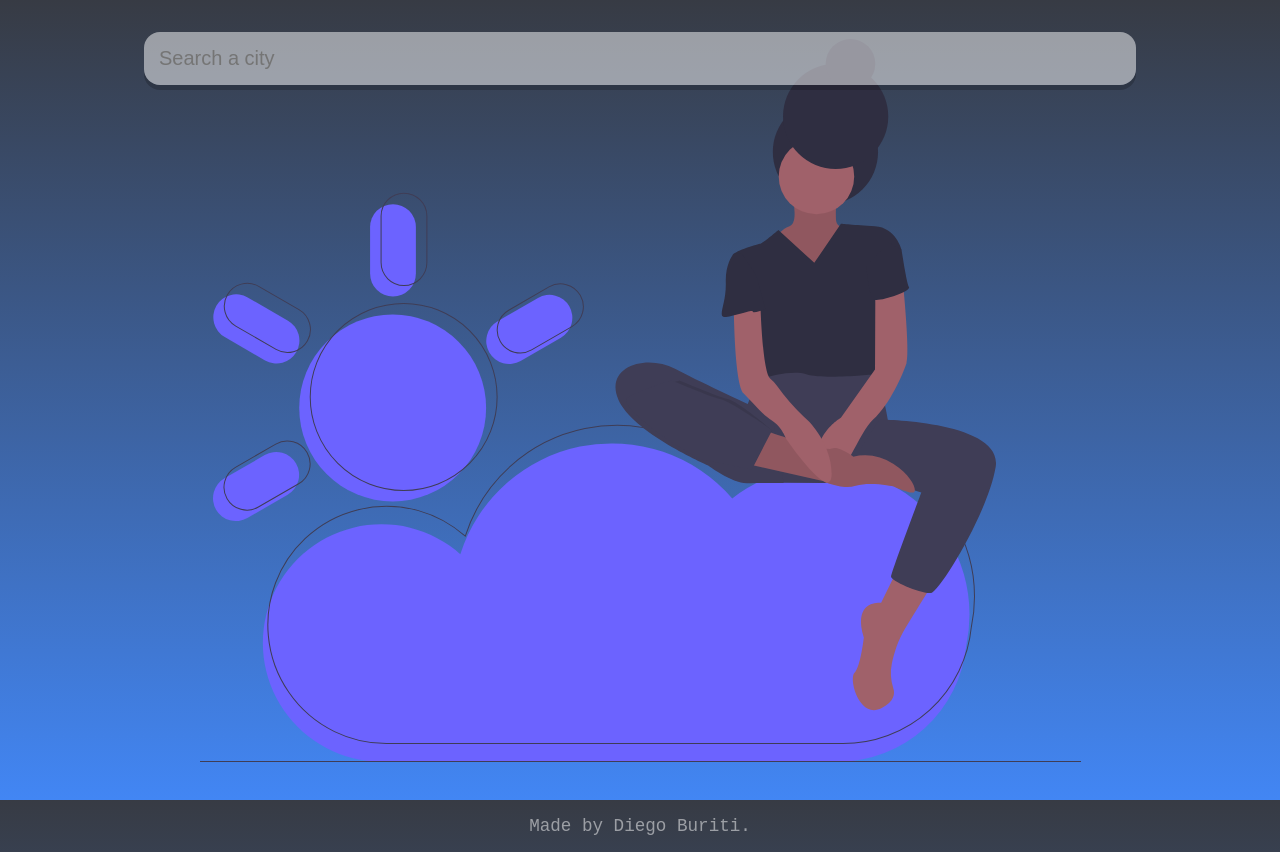
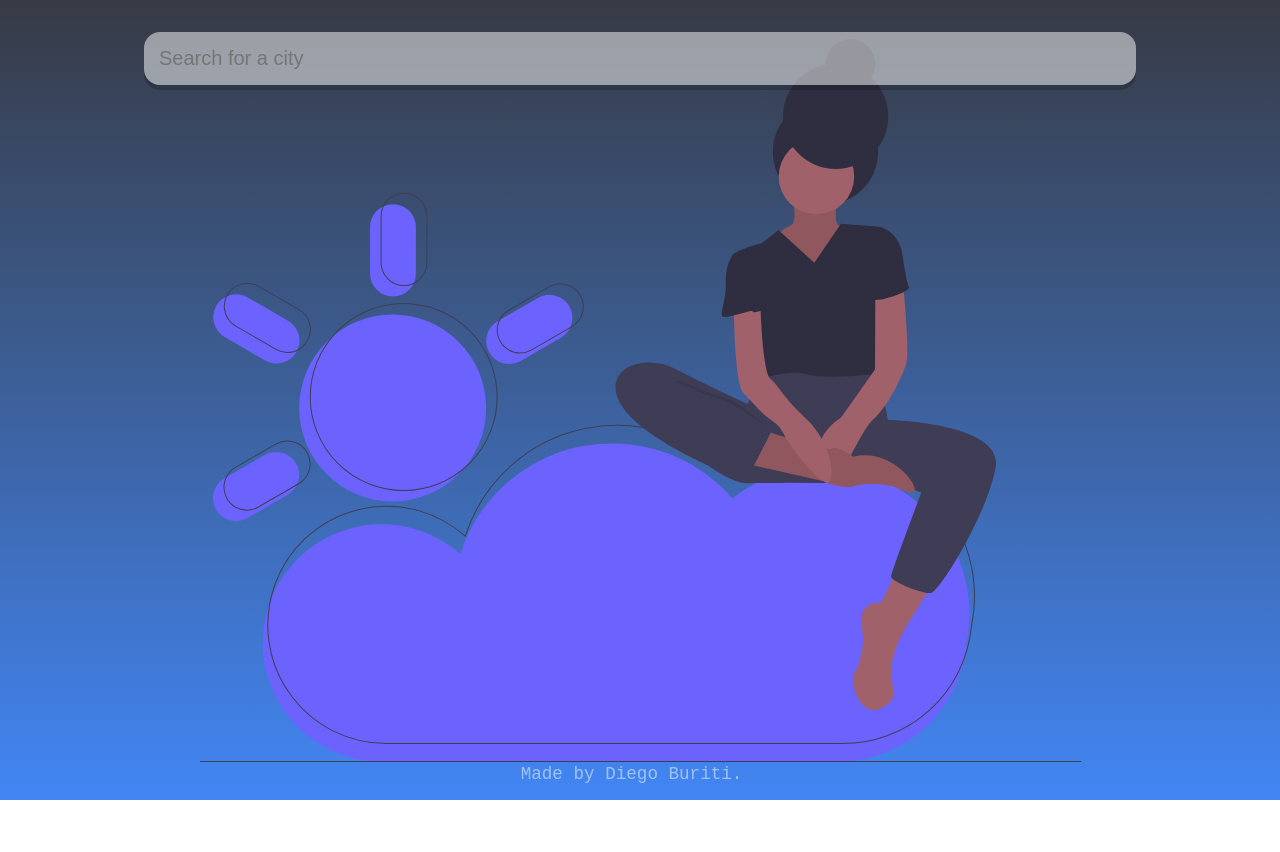
Before and after one commit to diiegoburiti/weather-app, a React (Create React App) app: page / in a window 1280 px wide. After the commit the page ends 800 px from the top, so only its background shows below. Built offline with nearby package versions, Linux system fonts and the light colour scheme; no server answers.

Commit message:
Changed date formt.

```diff
--- a/src/Components/Footer/Footer.jsx
+++ b/src/Components/Footer/Footer.jsx
@@ -7,6 +7,9 @@ const TextFooter = styled.footer`
   padding: 1rem 0;
   text-align: center;
   color: rgba(255, 255, 255, 0.5);
+  position: absolute;
+  bottom: 0;
+  right: 42%;
 `;
 
 const Footer = ({ textFooter }) => {
--- a/src/Components/Form/Input.jsx
+++ b/src/Components/Form/Input.jsx
@@ -14,6 +14,10 @@ const SearchBar = styled.input`
   color: #313131;
   font-size: 20px;
   transition: 0.4s ease;
+
+  &:focus {
+    background: rgba(255, 255, 255, 0.75);
+  }
 `;
 
 const Input = ({ onChange, value, type, onKeyPress, placeholder }) => {
--- a/src/Components/Main/Main.jsx
+++ b/src/Components/Main/Main.jsx
@@ -2,6 +2,8 @@ import React from "react";
 import styled from "styled-components";
 import SearchBox from "../Search/SearchBox";
 import bgImg from "../../assets/undraw_weather_app.svg";
+import bgTablet from "../../assets/undraw_weather_app.tablet.svg";
+import bgMobile from "../../assets/undraw_weather_app.mobile.svg";
 
 const MainComponent = styled.main`
   background: url(${bgImg}) center center no-repeat;
@@ -9,13 +11,14 @@ const MainComponent = styled.main`
   padding: 1rem;
   max-width: 80vw;
   margin: 0 auto;
+  position: relative;
 
   @media (max-width: 800px) {
-    background: none;
+    background: url(${bgTablet}) center center no-repeat;
   }
 
   @media (max-width: 414px) {
-    background: none;
+    background: url(${bgMobile}) center center no-repeat;
     padding: 1rem;
     max-width: 90vw;
     margin: 0 auto;
--- a/src/Components/Search/Location/Date.jsx
+++ b/src/Components/Search/Location/Date.jsx
@@ -12,9 +12,11 @@ const DateDisplay = styled.div`
 
 const Currentdate = () => {
   function dateBuilder(date) {
-    const now = new Date();
-    date = new Intl.DateTimeFormat("en-US", { dataStyle: "full" }).format(now);
-    return date;
+    let o = new Intl.DateTimeFormat(navigator.locales, {
+      timeStyle: "medium",
+      dateStyle: "short",
+    });
+    return o.format(Date.now());
   }
 
   return <DateDisplay>{dateBuilder()}</DateDisplay>;
--- a/src/Components/Search/SearchBox.jsx
+++ b/src/Components/Search/SearchBox.jsx
@@ -58,7 +58,7 @@ const SearchBox = ({ value }) => {
       <Input
         type="text"
         className="search-bar"
-        placeholder="Search a city"
+        placeholder="Search for a city"
         onChange={handleChange}
         value={query}
         onKeyPress={searchWeather}
```
